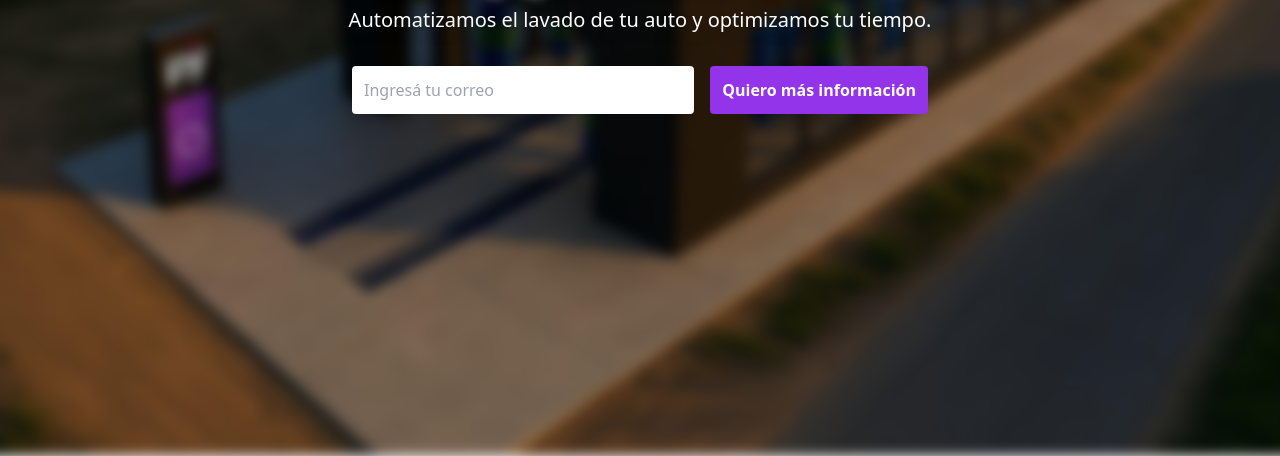
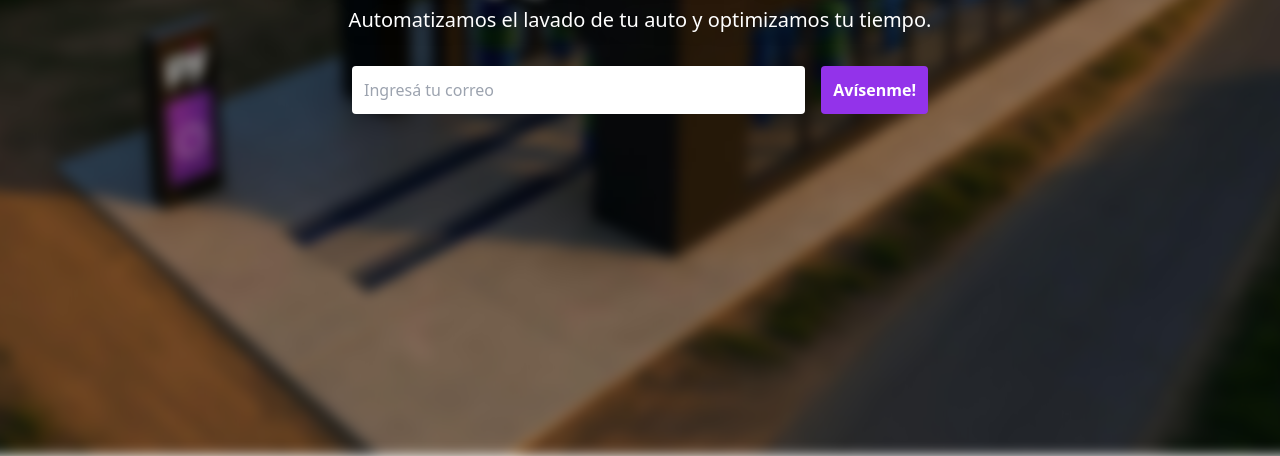
Before and after one commit to playmobilman/pyrya_landing_v2, a website: page index.html in a window 1280 px wide. Shown: the part 364-820 px from the top of the page. Drawn offline with nearby package versions, Linux system fonts and the light colour scheme.

Commit message:
button message

```diff
--- a/index.html
+++ b/index.html
@@ -29,7 +29,7 @@
 
       <button
         class="bg-purple-600 hover:bg-purple-700 transition p-3 rounded font-semibold">
-        Quiero más información
+        Avísenme!
       </button>
     </form>
 
```
